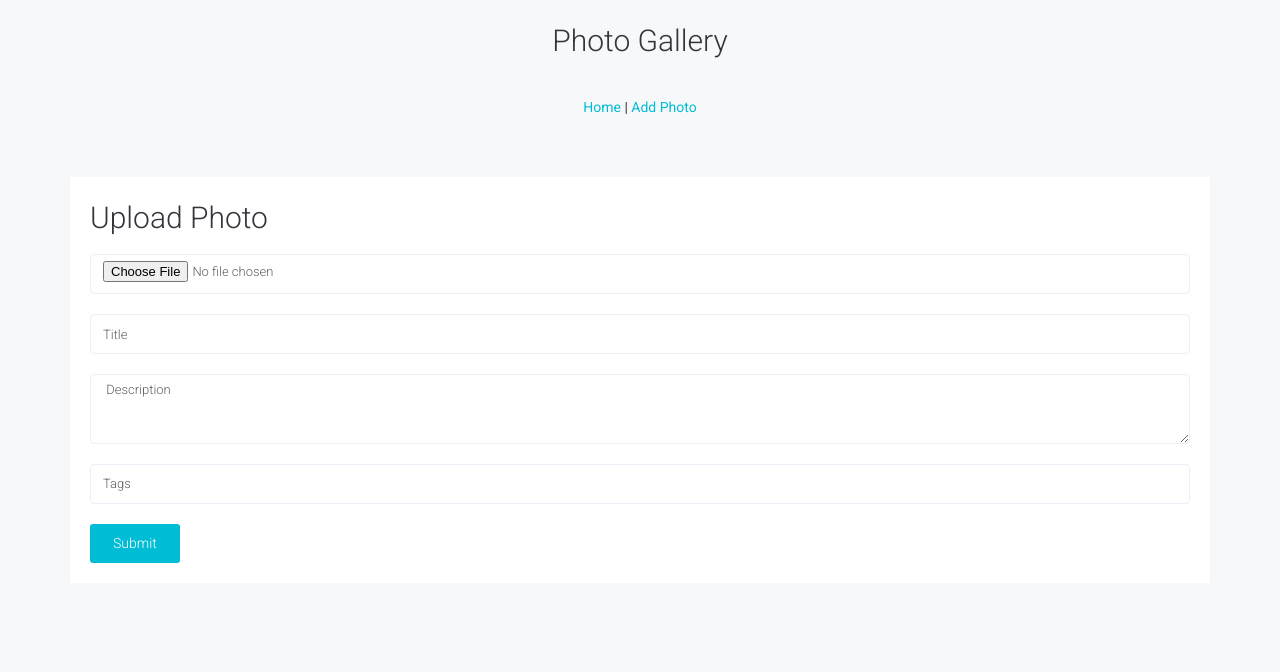
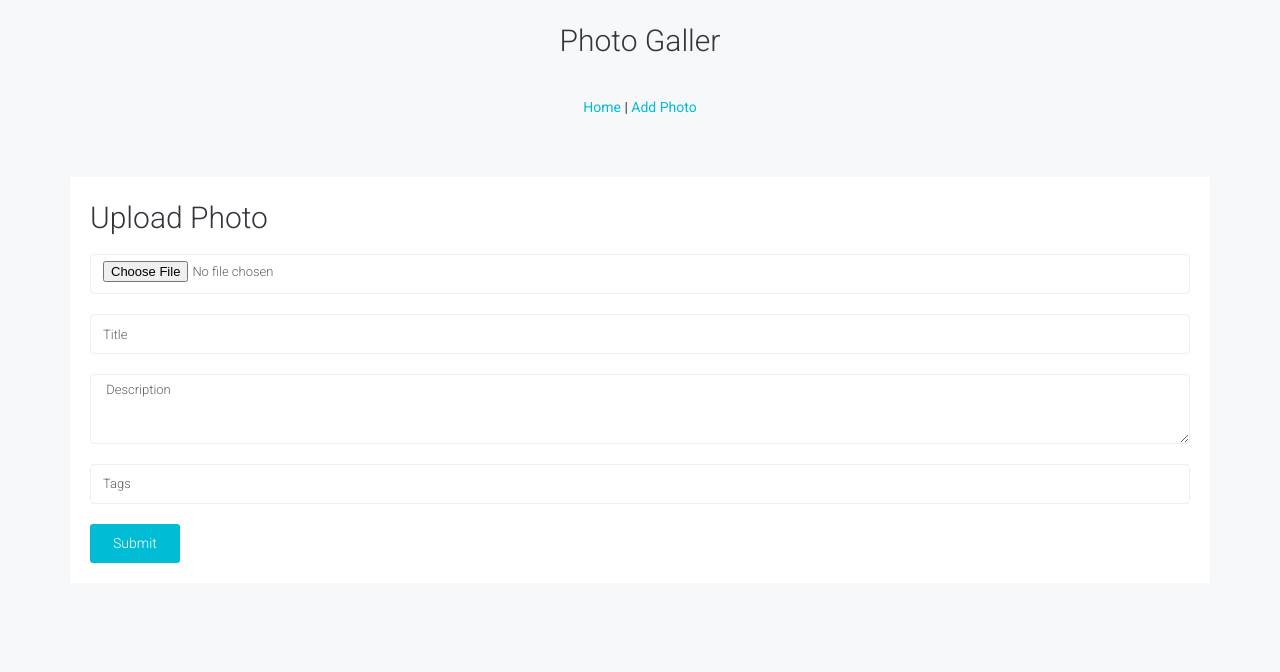
Before and after one commit to sneharoy321/photogallery2, a Python web app: template templates/form.html in a window 1280 px wide. Shown: the top 672 px of the page. Run offline with Jinja, Linux system fonts and the light colour scheme; the template is opened without the code that fills it, so the values that code supplies are empty; some libraries are stand-ins or nearby versions; some web fonts are replaced.

Commit message:
“change”

```diff
--- a/templates/form.html
+++ b/templates/form.html
@@ -23,7 +23,7 @@
     <!--========== BACKGROUND COLOR SKY LIGHT ==========-->
     <div class="bg-color-sky-light">
         <br>
-   <center><h2>Photo Gallery</h2>
+   <center><h2>Photo Galler</h2>
     <br>
     <a href="/">Home</a> | <a href="/add">Add Photo</a>
     </center>
```
